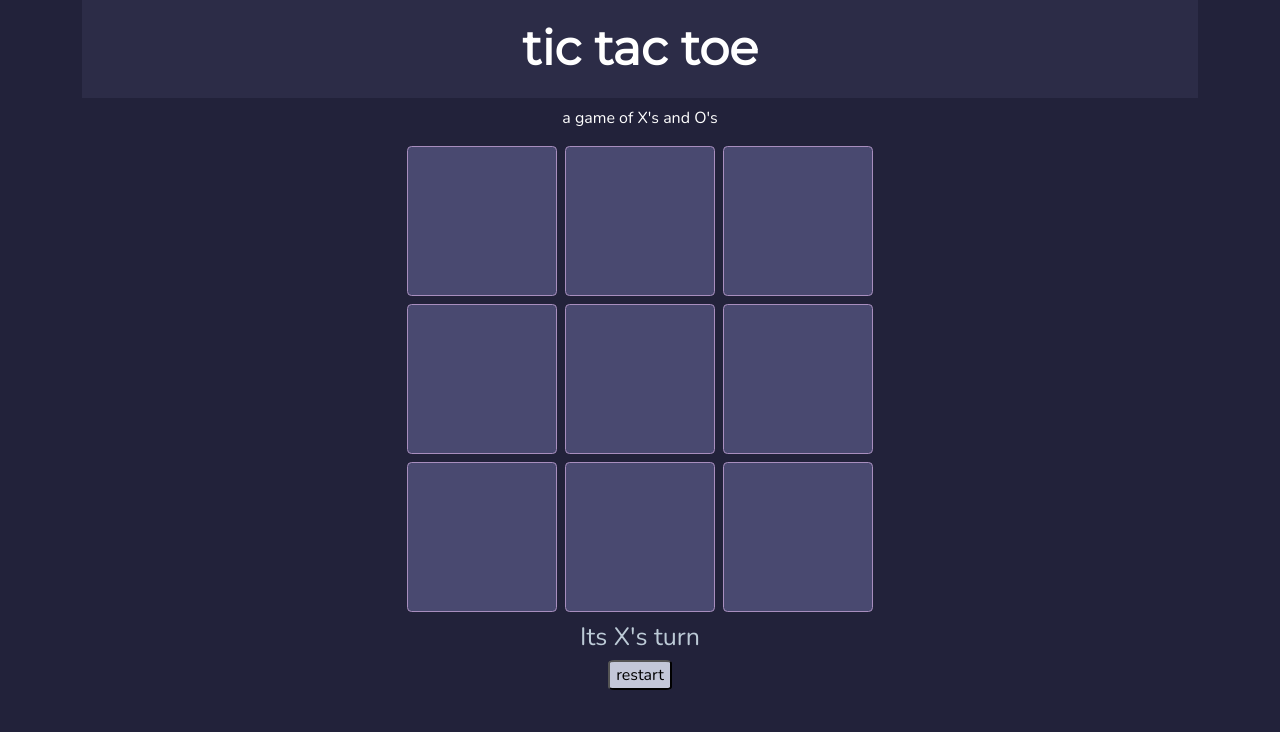
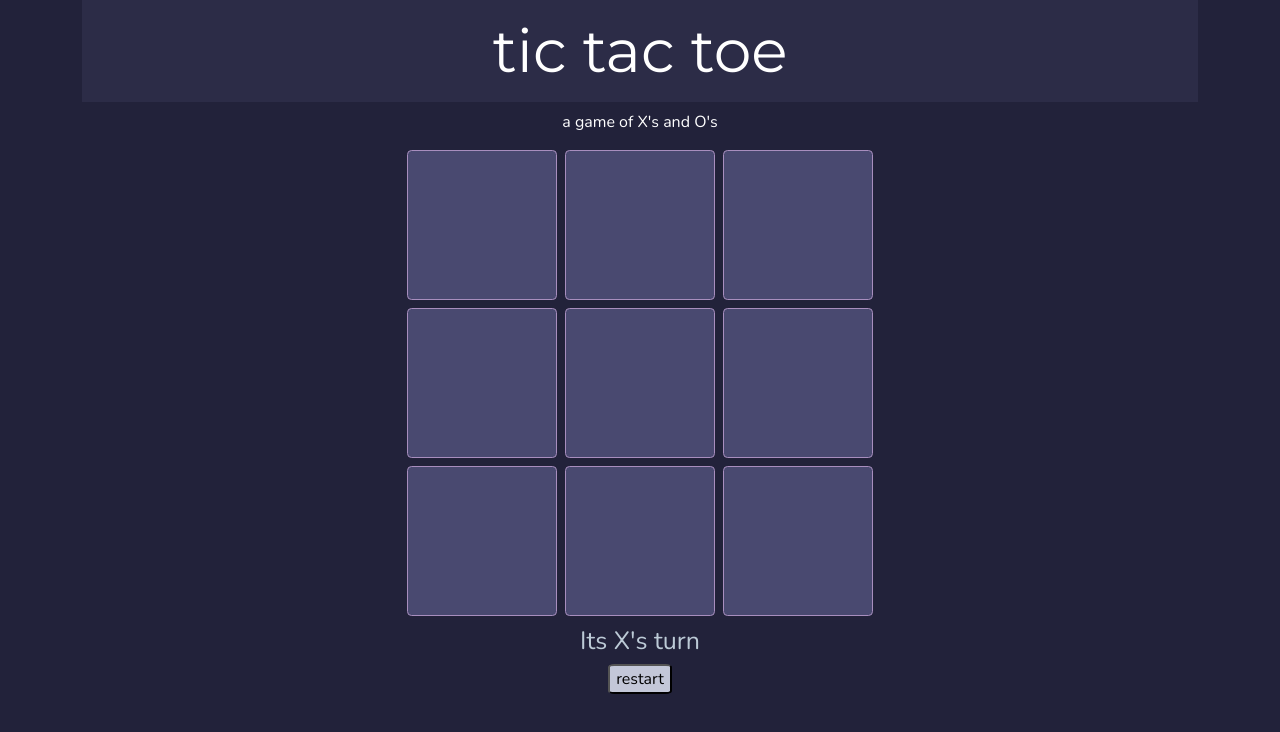
Before and after one commit to amymaney/Tic-Tac-Toe, a plain HTML site: page index.html in a window 1280 px wide. Drawn offline with nearby package versions, Linux system fonts and the light colour scheme.

Commit message:
changed title size

```diff
--- a/tictactoe.css
+++ b/tictactoe.css
@@ -74,10 +74,10 @@ h1 {
     background-color: rgb(44, 44, 71);
     color: rgb(255, 255, 255);
     text-align: center;
-    padding: 20px;
-    font-size: 48px;
+    padding: 15px;
+    font-size: 60px;
     font-style: bold;
-    font-weight: 600;
+
   }
 
 h2 {
```
